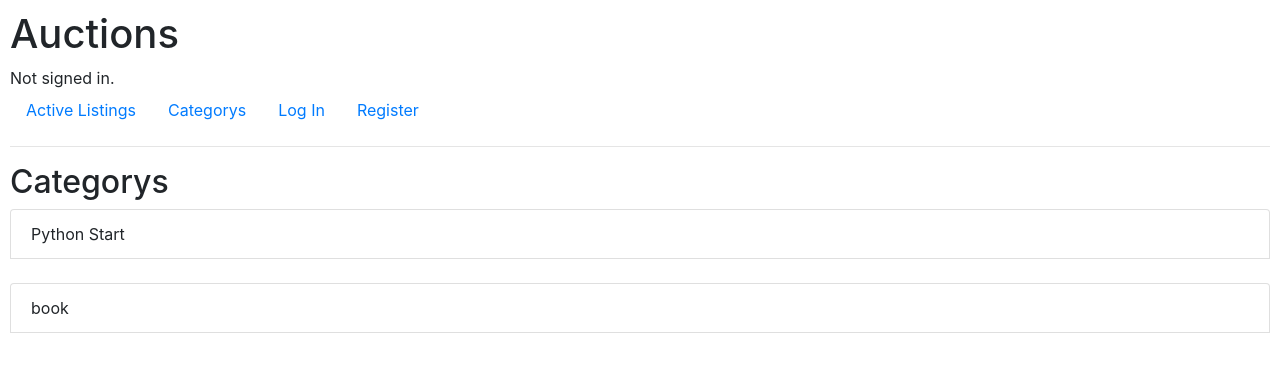
After one commit to luyandamagava/Ecommerce, a Django app: page /categorys in a window 1280 px wide. The commit adds this page. Shown: the top 372 px of the page. Run offline with Django 3.2, Linux system fonts and the light colour scheme; data comes from the database, SQL or seed files in the repository; some libraries are stand-ins or nearby versions.

Commit message:
Add a categories tab this allows the users to see all the categories availabe within the site

```diff
--- a/auctions/admin.py
+++ b/auctions/admin.py
@@ -5,4 +5,10 @@ from .models import *
 class ListingAdmin(admin.ModelAdmin):
     list_display = ("id", "title", "description")
 
+
+
+class Category_admin(admin.ModelAdmin):
+    list_display = ("id", "name")
+
 admin.site.register(Listings, ListingAdmin)
+admin.site.register(category, Category_admin)
--- a/auctions/models.py
+++ b/auctions/models.py
@@ -4,6 +4,9 @@ from django.db import models
 
 class User(AbstractUser):
     pass
+
+class category(models.Model):
+    name = models.CharField(max_length=264)
 
 class Listings(models.Model):
 
@@ -12,8 +15,7 @@ class Listings(models.Model):
     startingBid = models.IntegerField()
     watchlist = models.ManyToManyField(User, blank=True, related_name='watchlistItem')
     creater = models.ForeignKey(User, on_delete=models.CASCADE, related_name='created_listings', default=0)
-    category = models.CharField(max_length=64, default=None)
-
+    category = models.ForeignKey(category, on_delete=models.CASCADE, related_name="add_to_category", default="")
 
     def __str__(self):
         return f"{self.id} Listing Title: {self.title} Description: {self.description} Current Bid: {self.currentBid}"
--- /dev/null
+++ b/auctions/templates/auctions/categorys.html
@@ -0,0 +1,15 @@
+{% extends "auctions/layout.html" %}
+
+{% block body %}
+    <h2>Categorys</h2>
+    {% for category in categorys %}
+
+        <ul class="list-group">
+            <li class="list-group-item">{{ category.name }}</li>
+            <br>
+        </ul>
+
+    {% endfor %}
+
+
+{% endblock %}
--- a/auctions/templates/auctions/layout.html
+++ b/auctions/templates/auctions/layout.html
@@ -21,6 +21,9 @@
                 <a class="nav-link" href="{% url 'index' %}">Active Listings</a>
             </li>
 
+            <li class="nav-item">
+                <a class="nav-link" href="{% url 'categorys' %}">Categorys</a>
+            </li>
 
             {% if user.is_authenticated %}
 
--- a/auctions/urls.py
+++ b/auctions/urls.py
@@ -16,4 +16,5 @@ urlpatterns = [
     path("newBid", views.newBid, name="newBid" ),
     path("deleteEntry", views.deleteEntry, name="deleteEntry"),
     path("add_comment", views.add_comment, name="add_comment"),
+    path("categorys", views.display_categorys, name="categorys")
 ]
--- a/auctions/views.py
+++ b/auctions/views.py
@@ -4,7 +4,7 @@ from django.http import HttpResponse, HttpResponseRedirect
 from django.shortcuts import render, redirect
 from django.urls import reverse
 from django.contrib import messages
-from .models import Listings, comments
+from .models import Listings, comments, category
 from .models import User
 
 
@@ -81,9 +81,24 @@ def newListing(request):
         lDescription = request.POST["listDesc"]
         lStartingBid = int(request.POST["listBid"])
         userID = User.objects.get(id=int(request.POST["UserID"]))
-        newCategory= request.POST["category"]
+        new_category = request.POST["category"]
+        all_categories = category.objects.all()
+        new_category_object = ""
+        categories_list = []
 
-        newList = Listings(title=lTitle, description=lDescription, startingBid=lStartingBid, creater=userID, category=newCategory)
+        for new_list in all_categories:
+            categories_list.append(new_list.name)
+
+        if new_category in categories_list:
+            new_category_object = category.objects.get(name=new_category)
+
+        else:
+            new_category_object = category(name=new_category)
+            new_category_object.save()
+
+
+
+        newList = Listings(title=lTitle, description=lDescription, startingBid=lStartingBid, creater=userID, category=new_category_object)
         newList.save()
 
         return index(request)
@@ -93,6 +108,7 @@ def listing(request):
         listing_id = int(request.POST["listingID"])
         userID = request.POST["userID"]
         currentListing = Listings.objects.get(id=listing_id)
+        allComments = currentListing.allComments.all()
 
         if userID == 'None':
             return render(request, "auctions/listing.html", {
@@ -102,14 +118,15 @@ def listing(request):
             "ID": listing_id,
             "currentListing": currentListing,
             "creater": currentListing.creater,
-            "category": currentListing.category
+            "category": currentListing.category,
+            "comments": allComments
 
         })
 
         else:
             user = User.objects.get(id=userID)
             watchListItems = user.watchlistItem.all()
-            allComments = currentListing.allComments.all()
+
 
 
 
@@ -204,3 +221,11 @@ def add_comment(request):
     else:
         messages.error(request, "You did not enter a comment in the comment bar", extra_tags='no_comment')
         return listing(request)
+
+
+def display_categorys(request):
+    categorys = category.objects.all()
+
+    return render(request, "auctions/categorys.html", {
+        "categorys": categorys
+    })
```
Also changed, not shown: auctions/templates/auctions/listing.html (+6 -1 lines), auctions/migrations/0017_category_alter_listings_category.py (added), auctions/migrations/0018_alter_listings_category.py (added), db.sqlite3.
